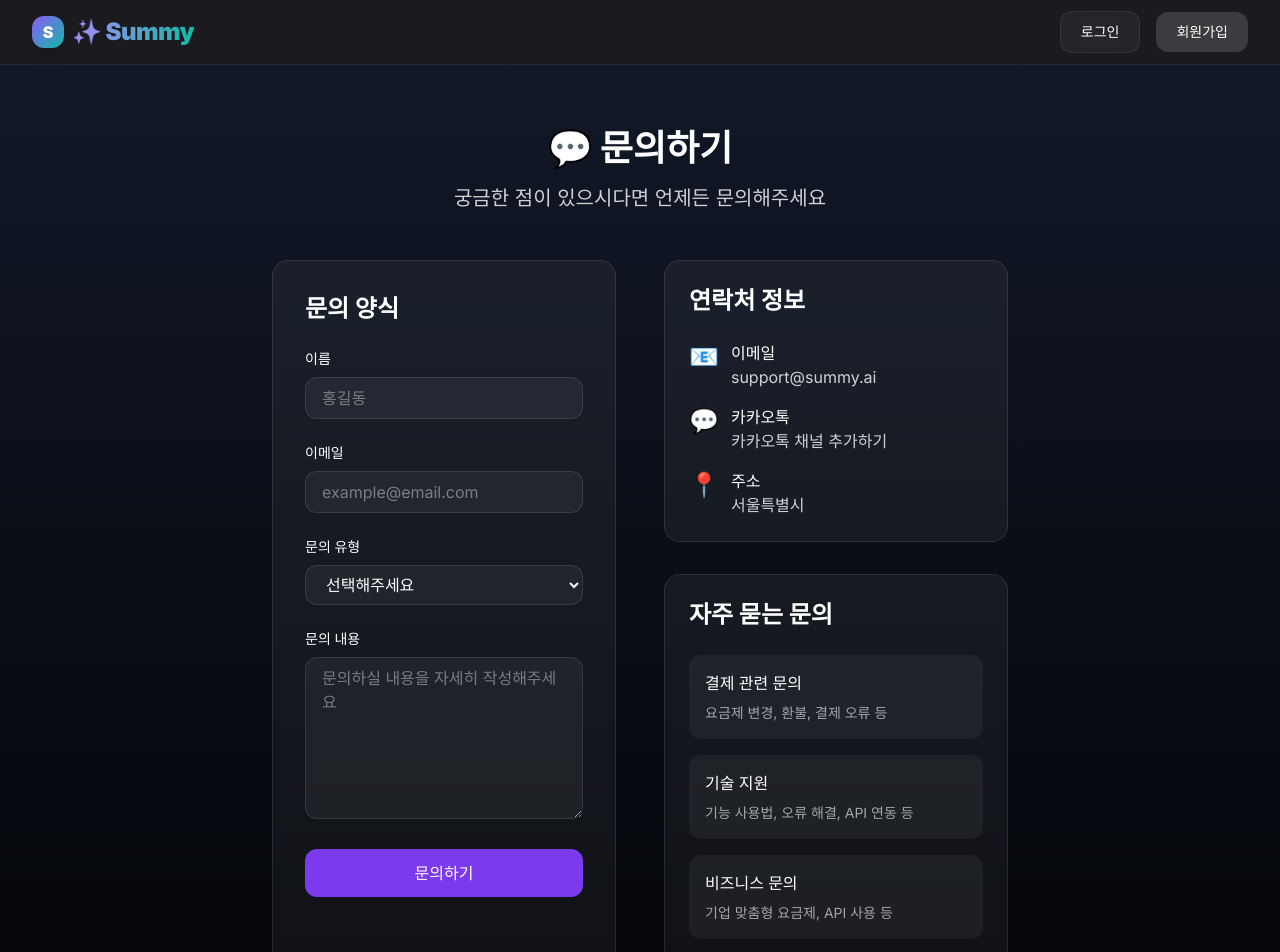
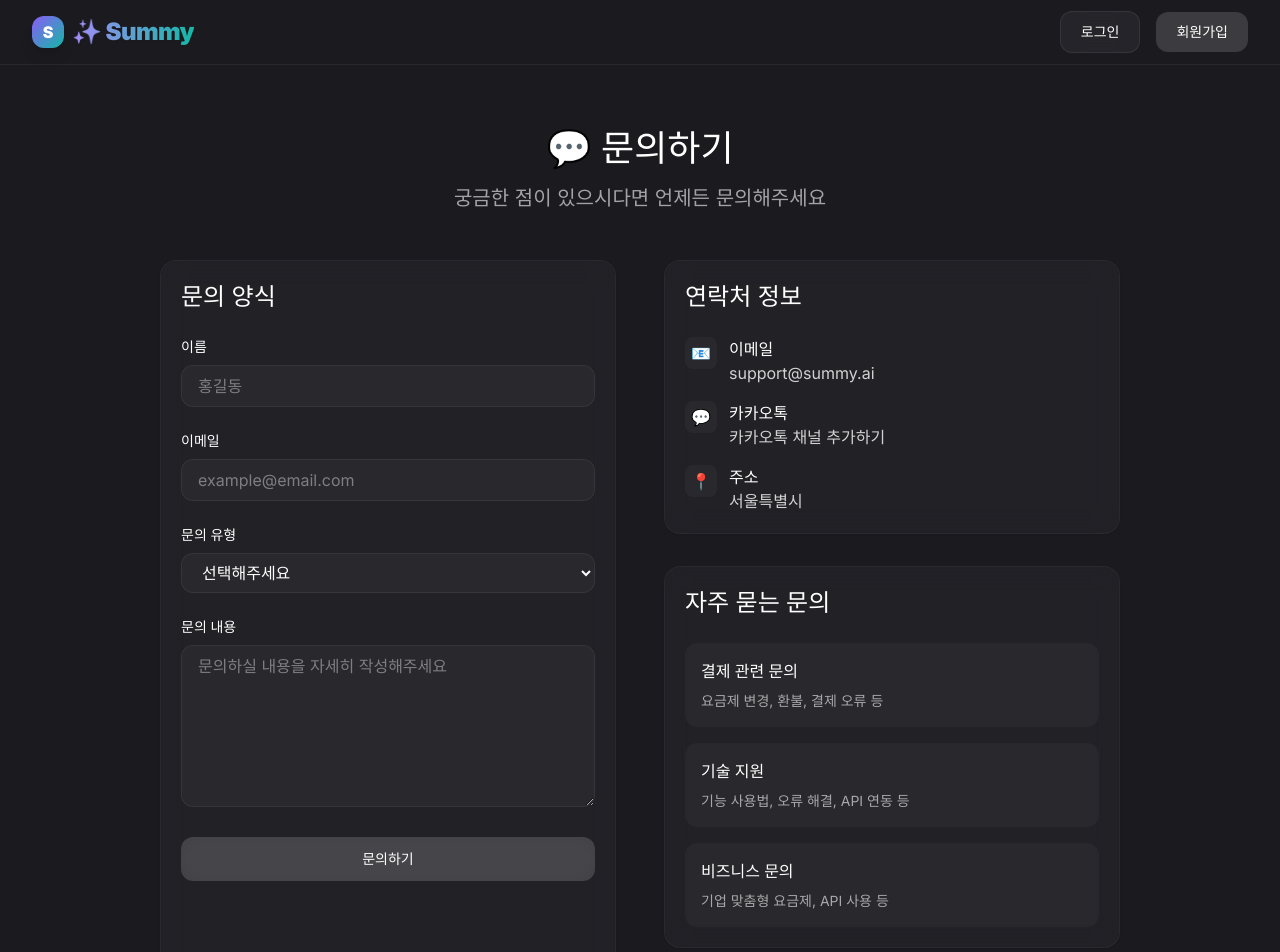
Before and after one commit to FLYLIKEB/summy, a Next.js app: page /contact in a window 1280 px wide. Shown: the top 952 px of the page. Built offline with nearby package versions, Linux system fonts and the light colour scheme; a web font is replaced by a local one.

Commit message:
문의하기 페이지 애플 스타일로 업데이트

```diff
--- a/app/contact/page.tsx
+++ b/app/contact/page.tsx
@@ -2,21 +2,21 @@ import React from 'react'
 
 export default function ContactPage() {
   return (
-    <div className="bg-gradient-to-b from-gray-900 to-black text-white">
-      <div className="section-container py-16">
+    <div className="bg-apple-dark text-white">
+      <div className="apple-section-container py-16">
         <div className="text-center mb-12">
-          <h1 className="text-4xl font-black mb-4">
+          <h1 className="apple-section-title text-4xl mb-4">
             💬 문의하기
           </h1>
-          <p className="text-xl text-white/80">
+          <p className="apple-section-description text-xl">
             궁금한 점이 있으시다면 언제든 문의해주세요
           </p>
         </div>
 
         <div className="grid grid-cols-1 lg:grid-cols-2 gap-12 max-w-6xl mx-auto">
           {/* 문의 양식 */}
-          <div className="card p-8">
-            <h2 className="text-2xl font-bold mb-6">문의 양식</h2>
+          <div className="apple-card apple-card-content">
+            <h2 className="text-2xl font-medium mb-6">문의 양식</h2>
             <form action="/api/contact" method="POST" className="space-y-6">
               <div>
                 <label htmlFor="name" className="block text-sm font-medium mb-2">
@@ -27,7 +27,7 @@ export default function ContactPage() {
                   id="name"
                   name="name"
                   required
-                  className="w-full px-4 py-2 rounded-lg bg-white/5 border border-white/10 text-white placeholder-white/40 focus:outline-none focus:border-purple-500"
+                  className="w-full px-4 py-2 rounded-lg bg-white-opacity-04 border border-white-opacity-06 text-white placeholder-white/40 focus:outline-none focus:border-white-opacity-10"
                   placeholder="홍길동"
                 />
               </div>
@@ -41,7 +41,7 @@ export default function ContactPage() {
                   id="email"
                   name="email"
                   required
-                  className="w-full px-4 py-2 rounded-lg bg-white/5 border border-white/10 text-white placeholder-white/40 focus:outline-none focus:border-purple-500"
+                  className="w-full px-4 py-2 rounded-lg bg-white-opacity-04 border border-white-opacity-06 text-white placeholder-white/40 focus:outline-none focus:border-white-opacity-10"
                   placeholder="example@email.com"
                 />
               </div>
@@ -54,7 +54,7 @@ export default function ContactPage() {
                   id="type"
                   name="type"
                   required
-                  className="w-full px-4 py-2 rounded-lg bg-white/5 border border-white/10 text-white focus:outline-none focus:border-purple-500"
+                  className="w-full px-4 py-2 rounded-lg bg-white-opacity-04 border border-white-opacity-06 text-white focus:outline-none focus:border-white-opacity-10"
                 >
                   <option value="">선택해주세요</option>
                   <option value="general">일반 문의</option>
@@ -74,14 +74,14 @@ export default function ContactPage() {
                   name="message"
                   required
                   rows={6}
-                  className="w-full px-4 py-2 rounded-lg bg-white/5 border border-white/10 text-white placeholder-white/40 focus:outline-none focus:border-purple-500"
+                  className="w-full px-4 py-2 rounded-lg bg-white-opacity-04 border border-white-opacity-06 text-white placeholder-white/40 focus:outline-none focus:border-white-opacity-10"
                   placeholder="문의하실 내용을 자세히 작성해주세요"
                 />
               </div>
 
               <button
                 type="submit"
-                className="w-full py-3 bg-purple-600 hover:bg-purple-700 text-white rounded-lg transition-colors"
+                className="apple-button apple-button-primary w-full py-3"
               >
                 문의하기
               </button>
@@ -90,11 +90,11 @@ export default function ContactPage() {
 
           {/* 연락처 정보 */}
           <div className="space-y-8">
-            <div className="card p-6">
-              <h2 className="text-2xl font-bold mb-6">연락처 정보</h2>
+            <div className="apple-card apple-card-content">
+              <h2 className="text-2xl font-medium mb-6">연락처 정보</h2>
               <div className="space-y-4">
                 <div className="flex items-start gap-3">
-                  <span className="text-2xl">📧</span>
+                  <span className="w-8 h-8 flex items-center justify-center bg-white-opacity-04 rounded-md">📧</span>
                   <div>
                     <h3 className="font-medium">이메일</h3>
                     <a
@@ -106,7 +106,7 @@ export default function ContactPage() {
                   </div>
                 </div>
                 <div className="flex items-start gap-3">
-                  <span className="text-2xl">💬</span>
+                  <span className="w-8 h-8 flex items-center justify-center bg-white-opacity-04 rounded-md">💬</span>
                   <div>
                     <h3 className="font-medium">카카오톡</h3>
                     <a
@@ -120,7 +120,7 @@ export default function ContactPage() {
                   </div>
                 </div>
                 <div className="flex items-start gap-3">
-                  <span className="text-2xl">📍</span>
+                  <span className="w-8 h-8 flex items-center justify-center bg-white-opacity-04 rounded-md">📍</span>
                   <div>
                     <h3 className="font-medium">주소</h3>
                     <p className="text-white/80">
@@ -131,12 +131,12 @@ export default function ContactPage() {
               </div>
             </div>
 
-            <div className="card p-6">
-              <h2 className="text-2xl font-bold mb-6">자주 묻는 문의</h2>
+            <div className="apple-card apple-card-content">
+              <h2 className="text-2xl font-medium mb-6">자주 묻는 문의</h2>
               <div className="space-y-4">
                 <a
                   href="/faq#billing"
-                  className="block p-4 rounded-lg bg-white/5 hover:bg-white/10 transition-colors"
+                  className="block p-4 rounded-lg bg-white-opacity-03 hover:bg-white-opacity-04 transition-all"
                 >
                   <h3 className="font-medium mb-2">결제 관련 문의</h3>
                   <p className="text-sm text-white/60">
@@ -145,7 +145,7 @@ export default function ContactPage() {
                 </a>
                 <a
                   href="/faq#technical"
-                  className="block p-4 rounded-lg bg-white/5 hover:bg-white/10 transition-colors"
+                  className="block p-4 rounded-lg bg-white-opacity-03 hover:bg-white-opacity-04 transition-all"
                 >
                   <h3 className="font-medium mb-2">기술 지원</h3>
                   <p className="text-sm text-white/60">
@@ -154,7 +154,7 @@ export default function ContactPage() {
                 </a>
                 <a
                   href="/faq#business"
-                  className="block p-4 rounded-lg bg-white/5 hover:bg-white/10 transition-colors"
+                  className="block p-4 rounded-lg bg-white-opacity-03 hover:bg-white-opacity-04 transition-all"
                 >
                   <h3 className="font-medium mb-2">비즈니스 문의</h3>
                   <p className="text-sm text-white/60">
@@ -164,8 +164,8 @@ export default function ContactPage() {
               </div>
             </div>
 
-            <div className="card p-6">
-              <h2 className="text-2xl font-bold mb-6">응답 시간</h2>
+            <div className="apple-card apple-card-content">
+              <h2 className="text-2xl font-medium mb-6">응답 시간</h2>
               <div className="space-y-2">
                 <p className="text-white/80">
                   일반 문의: 24시간 이내
```
